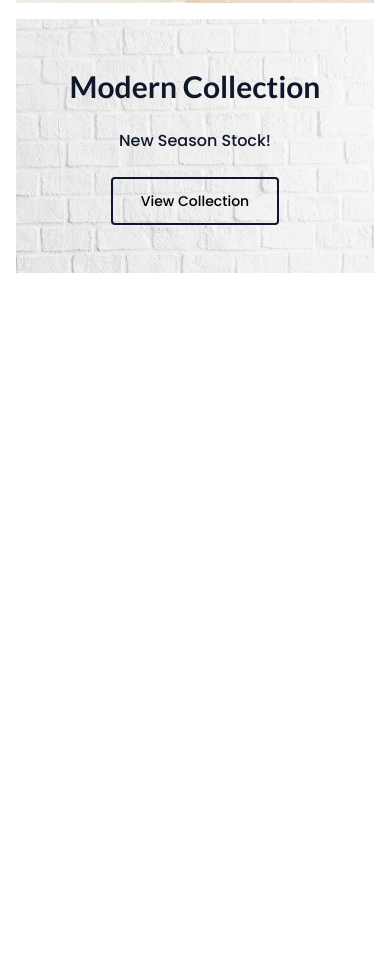
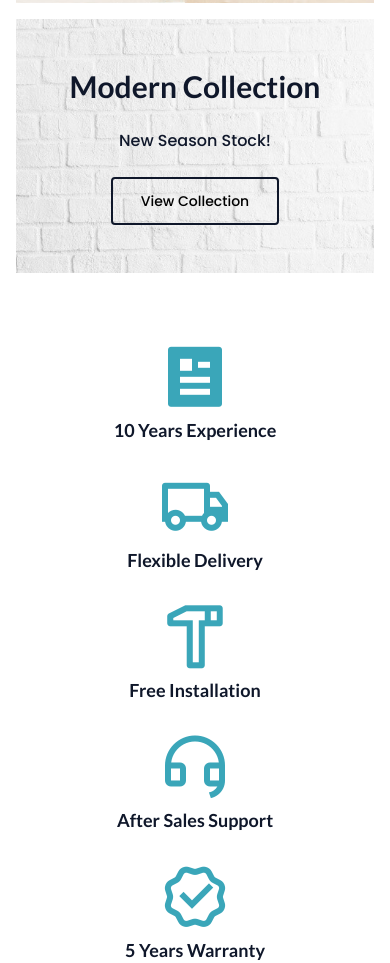
Before and after one commit to petrowic-n/furniture-store, a website built with Vite: page index.html in a window 390 px wide. Shown: the part 1531-2494 px from the top of the page. Before the commit the page ends 1804 px from the top, so only its background shows below. Built offline with nearby package versions, Linux system fonts and the light colour scheme.

Commit message:
section: categories, responsive

```diff
--- a/checklist.txt
+++ b/checklist.txt
@@ -58,7 +58,7 @@ CHECKLIST
 
  ✅Hero banner with headline + CTA
 
- Featured collection section (e.g., Chair, Modern)
+ ✅Featured collection section (e.g., Chair, Modern)
 
  Benefits/trust section (icons + text)
 
--- a/index.html
+++ b/index.html
@@ -102,7 +102,40 @@
         </div>
       </section>
       <!-- Categories Section -->
-      <section id="categories"></section>
+      <section id="categories" class="categories section-gap">
+        <div class="container">
+          <div class="categories__content">
+            <!-- Col 1 -->
+            <div class="categories__col">
+              <i class="ri-article-fill categories-icon"></i>
+              <span class="categories__text">10 Years Experience</span>
+            </div>
+
+            <!-- Col 2 -->
+            <div class="categories__col">
+              <i class="ri-truck-line categories-icon"></i>
+              <span class="categories__text">Flexible Delivery</span>
+            </div>
+
+            <!-- Col 3 -->
+            <div class="categories__col">
+              <i class="ri-hammer-line categories-icon"></i>
+              <span class="categories__text">Free Installation</span>
+            </div>
+
+            <!-- Col 4 -->
+            <div class="categories__col">
+              <i class="ri-customer-service-line categories-icon"></i>
+              <span class="categories__text">After Sales Support</span>
+            </div>
+            <!-- Col 5 -->
+            <div class="categories__col">
+              <i class="ri-verified-badge-line categories-icon"></i>
+              <span class="categories__text">5 Years Warranty</span>
+            </div>
+          </div>
+        </div>
+      </section>
       <!-- Products Section -->
       <section id="products"></section>
       <!-- Testimonials Section -->
--- a/src/main.js
+++ b/src/main.js
@@ -3,6 +3,7 @@ import "../styles/style.css";
 import "../styles/components/header.css";
 import "../styles/components/hero.css";
 import "../styles/components/offer.css";
+import "../styles/components/categories.css";
 import "../styles/utils.css";
 
 import script from "./utils/script";
--- /dev/null
+++ b/styles/components/categories.css
@@ -0,0 +1,48 @@
+.categories-icon {
+  color: var(--color-blue);
+  font-size: var(--size-7xl);
+}
+
+.categories__content {
+  display: grid;
+  grid-template-columns: repeat(1, minmax(0, 1fr));
+  gap: 1.5rem;
+}
+
+.categories__text {
+  color: rgb(15, 23, 42);
+  font-weight: 600;
+  font-size: var(--size-lg);
+}
+
+.categories__col {
+  display: flex;
+  align-items: center;
+  flex-direction: column;
+  justify-content: center;
+  text-align: center;
+}
+
+/* xs */
+/* @media (min-width: 475px) {} */
+
+/* sm */
+/* @media (min-width: 640px) {} */
+
+/* md */
+@media (min-width: 768px) {
+  .categories__content {
+    display: grid;
+    grid-template-columns: repeat(5, minmax(0, 1fr));
+    gap: 1.5rem;
+  }
+}
+
+/* lg */
+/* @media (min-width: 1024px) {} */
+
+/* xl */
+/* @media (min-width: 1280px) {} */
+
+/* 2xl */
+/* @media (min-width: 1536px) {} */
```
